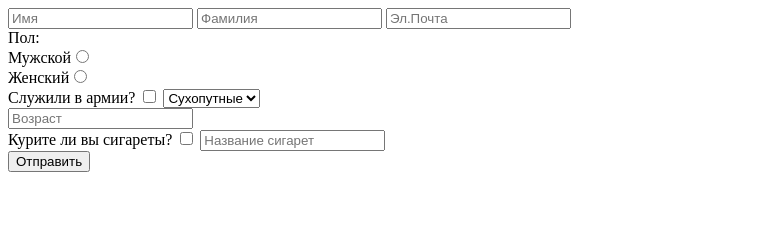
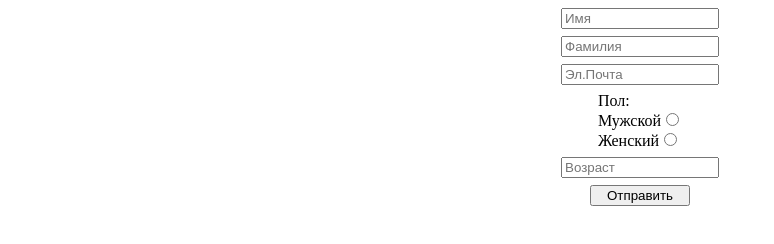
Before and after one commit to Emkaran500/Homework, a plain HTML site: page EB_DZ_68/EB_DZ_68.html in a window 1280 px wide. Shown: the whole page, without its empty margins (0-774 px from the left). Drawn offline with Linux system fonts and the light colour scheme.

Commit message:
Fix EB_DZ_68

```diff
--- a/EB_DZ_68/EB_DZ_68.html
+++ b/EB_DZ_68/EB_DZ_68.html
@@ -2,7 +2,7 @@
 <html lang="ru">
     <head>
         <meta name="author" content="Babayev Emil">
-        <link rel="stylesheet" href="EB_DZ_67.css">
+        <link rel="stylesheet" href="EB_DZ_68.css">
     </head>
     <body>
         <div class="div-body">
@@ -30,7 +30,7 @@
                     </div>
 
                     <button class="sender-button" name="sendBtn">Отправить</button>
-                    <script src="EB_DZ_67.js"></script>
+                    <script src="EB_DZ_68.js"></script>
                 </form>
             </div>
         </div>
```
